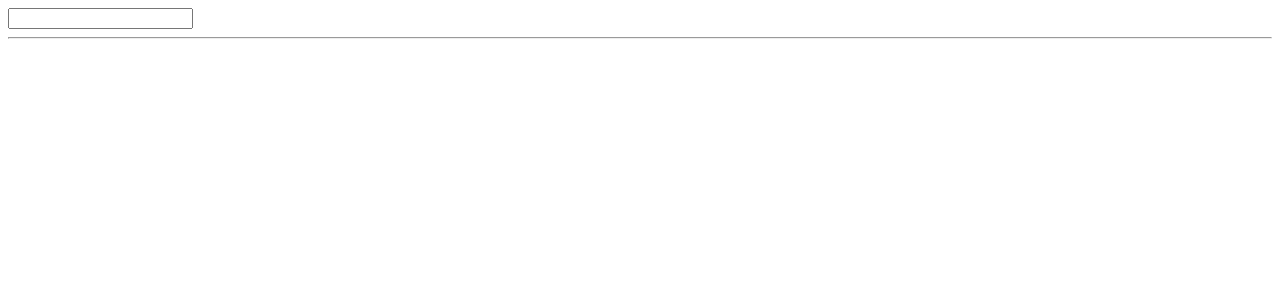
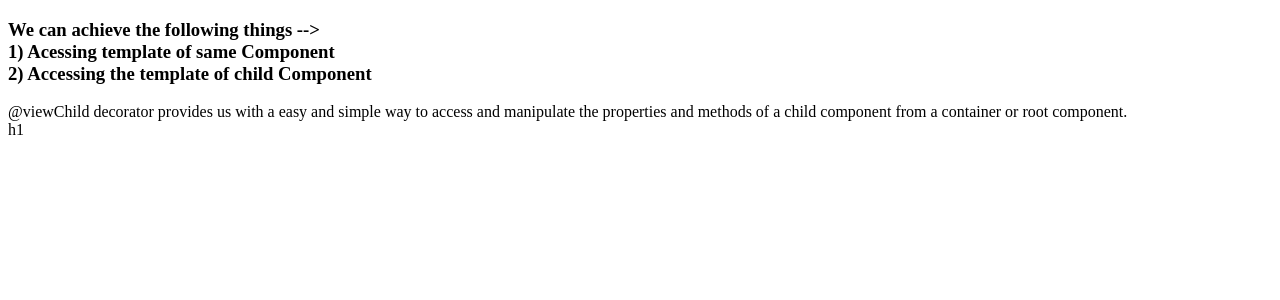
Before and after one commit to tveeru/angular_Topics, an Angular app: page / in a window 1280 px wide. Shown: the top 300 px of the page. Built offline with nearby package versions, Linux system fonts and the light colour scheme.

Commit message:
view child template

```diff
--- a/src/app/app.component.html
+++ b/src/app/app.component.html
@@ -1,10 +1,9 @@
-
-<input type="text" #val (keyup.enter)="addHero(val.value)" />
-
-<app-child [inpval]="items" (foodIndex)="getDeleteIndex($event)"></app-child>
-
-<hr/>
-
-<p *ngIf="deletedItem">
-  Deleted Items are: {{deletedItem}}
-</p>
+<h3> We can achieve the following things -->
+  <br/>
+  1) Acessing template of same Component <br/>
+  2) Accessing the template of child Component
+</h3>
+<div>
+  @viewChild decorator provides us with a easy and simple way to access and manipulate the properties and methods of a child component from a container or root component.
+</div>
+<app-child></app-child>
--- a/src/app/app.component.ts
+++ b/src/app/app.component.ts
@@ -7,29 +7,5 @@ import { Addition } from './addition';
   styleUrls: ['./app.component.css']
 })
 export class AppComponent {
-  items:string[]=[];
-  deletedItem?:string;
 
-
-  // addHero($event:any){
-  //   console.log($event.target.value);
-  //   const value = $event.target.value;
-  //   this.items.push(value);
-
-  // }
-
-  addHero(data:any){
-    console.log(data);
-    this.items.push(data);
-  }
-
-
-
-  getDeleteIndex(data:number){
-    this.deletedItem = this.items[data];
-    //this.items.splice(data,1);
-    this.items = this.items.filter((ele,index) => index != data);
-
-   // this.items = this.items.filter((ele,index) =>  index != data) //spicing the element
-  }
 }
--- a/src/app/child/child.component.html
+++ b/src/app/child/child.component.html
@@ -1,19 +1 @@
-<div *ngFor="let val of inpval;let i=index">
-<ul>
-  <li>
-    {{val}} <button (click)="delItem(i)"> Delete </button>
-
-  </li>
-</ul>
-</div>
-
-
-
-<!-- <div>
-  <label>
-    ADD Food:
-    <input type="text" #food (keyup.enter)="addToFood(food.value)"/>
-
-  </label>
-
-</div> -->
+h1
--- a/src/app/child/child.component.ts
+++ b/src/app/child/child.component.ts
@@ -7,14 +7,7 @@ import { Component, Input, OnInit, AfterViewInit, Output, EventEmitter, ViewChil
 })
 export class ChildComponent {
 
-  @Input()inpval: string[] = [];
 
-  @Output() foodIndex:EventEmitter<number>  = new EventEmitter<number>();
-
-
-  delItem(i:number) {
-this.foodIndex.emit(i);
-}
 
 
 }
```
